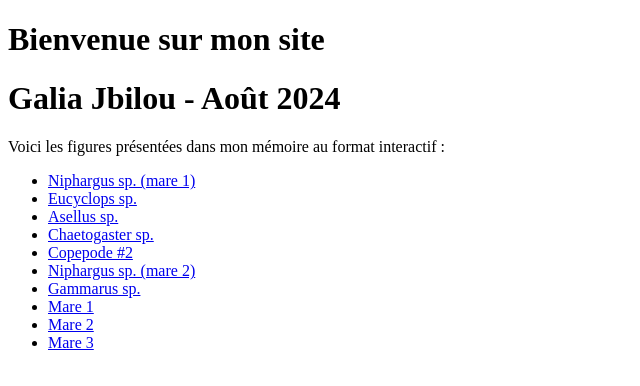
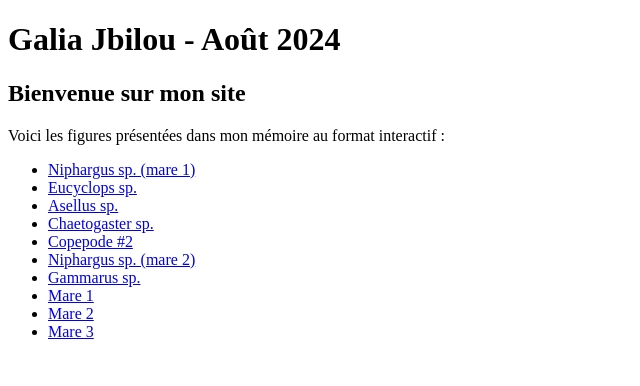
Before and after one commit to GaliaJbilou/GaliaJbilou.github.io, a plain HTML site: page index.html in a window 1280 px wide. Shown: the whole page, without its empty margins (0-640 px from the left). Drawn offline with Linux system fonts and the light colour scheme.

Commit message:
Update index.html

```diff
--- a/index.html
+++ b/index.html
@@ -6,8 +6,8 @@
     <title>Mémoire Galia Jbilou</title>
 </head>
 <body>
-    <h1>Bienvenue sur mon site</h1>
     <h1>Galia Jbilou - Août 2024</h1>
+    <h2>Bienvenue sur mon site</h2>
 
     <p>Voici les figures présentées dans mon mémoire au format interactif :</p>
     <ul>
```
